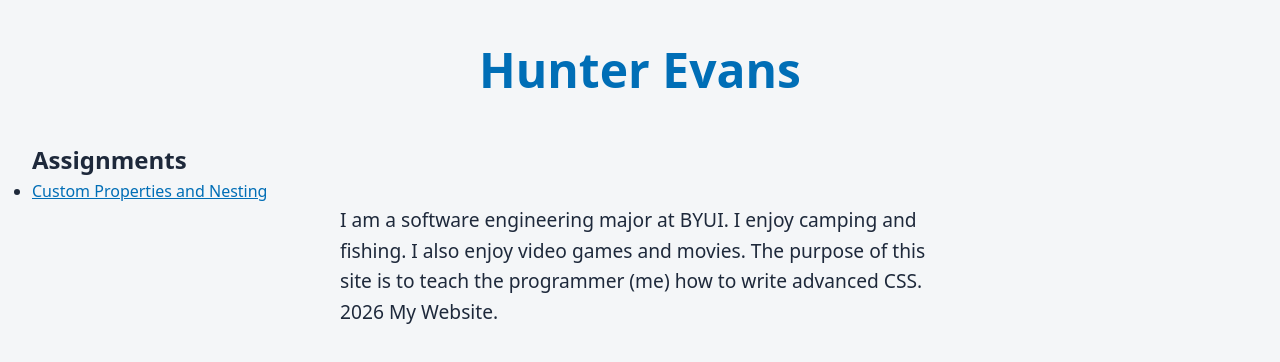
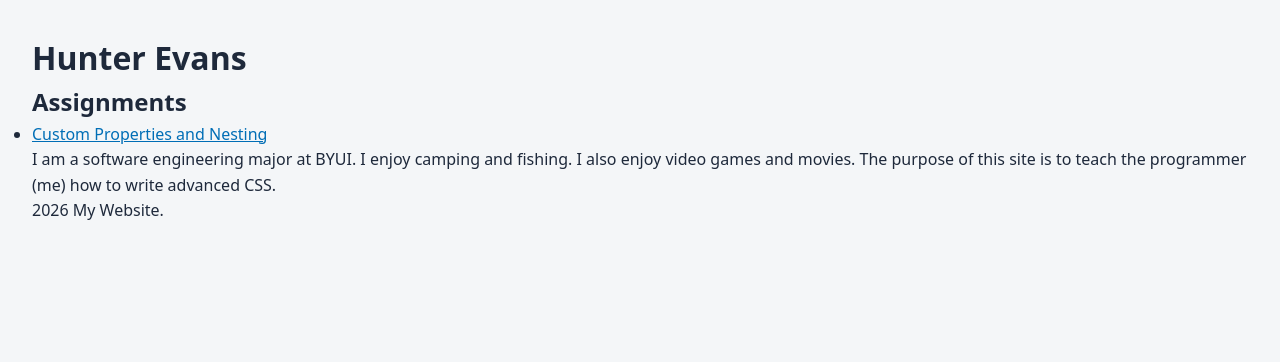
Before and after one commit to hunterevans0/wdd331-practice, a plain HTML site: page index.html in a window 1280 px wide. Drawn offline with Linux system fonts and the light colour scheme.

Commit message:
removed my styling

```diff
--- a/css/main.css
+++ b/css/main.css
@@ -28,16 +28,3 @@ a {
 a:hover {
     color: var(--color-primary-hover);
 }
-
-h1 {
-    color: var(--color-primary);
-    font-size: 3rem;
-    text-align: center;
-    margin-bottom: var(--space-lg);
-}
-
-p {
-    font-size: 1.2rem;
-    max-width: 600px;
-    margin: 0 auto;
-}
```
